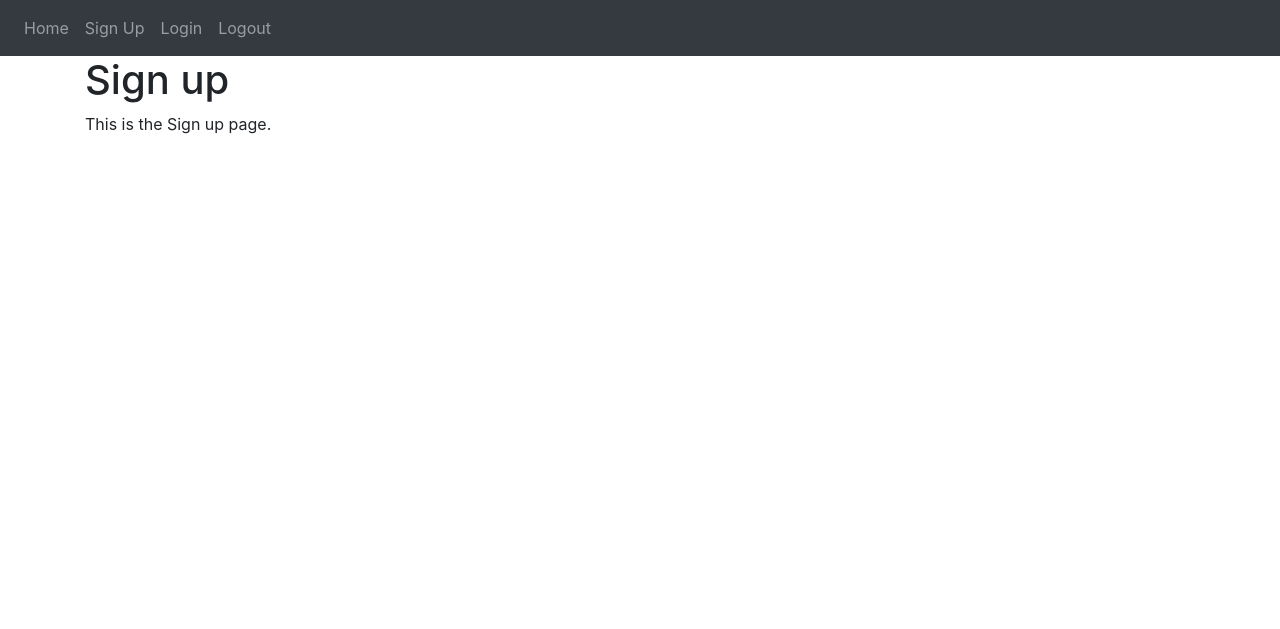
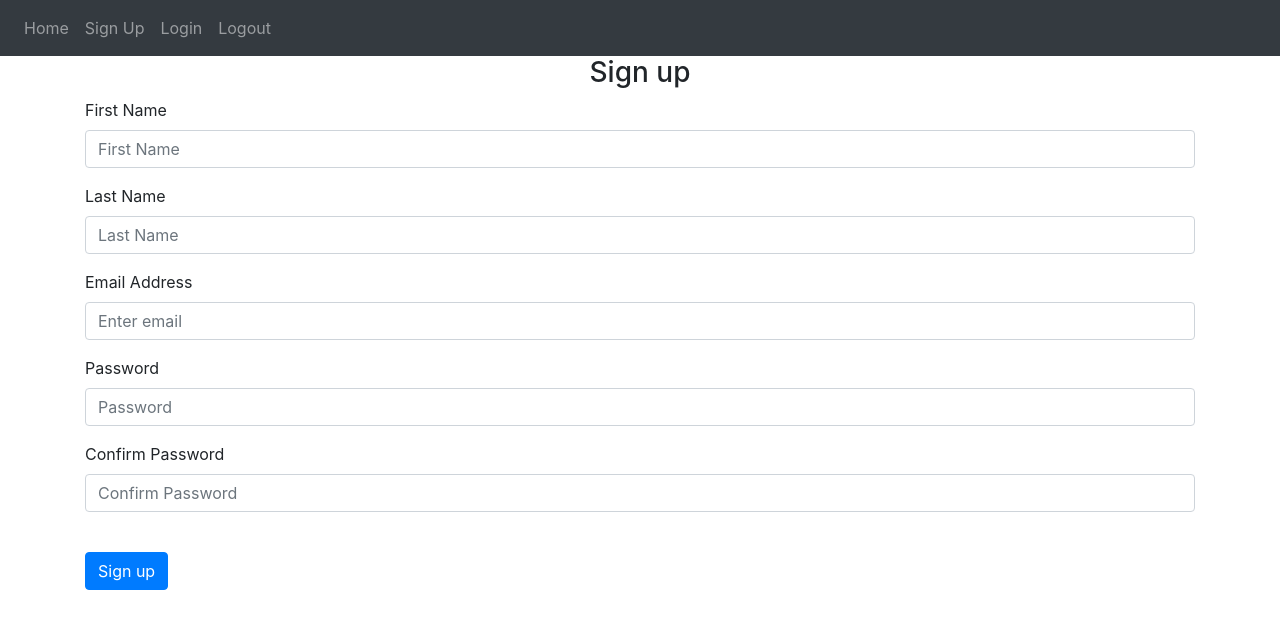
Before and after one commit to IvanGeorgievProgramming/PythonSelfStudy, a Flask app: page /sign-up in a window 1280 px wide. Shown: the top 629 px of the page. Run offline with Flask 2, Linux system fonts and the light colour scheme; some libraries are stand-ins or nearby versions.

Commit message:
Sign Up Page HTML

```diff
--- a/Flask/FlaskWebAppTutorial/website/templates/sign_up.html
+++ b/Flask/FlaskWebAppTutorial/website/templates/sign_up.html
@@ -12,7 +12,30 @@
 
 {% block content %}
 
-    <h1>Sign up</h1>
-    This is the Sign up page.
+    <form method="POST">
+        <h3 align="center">Sign up</h3>
+        <div class="form-group">
+            <label for="firstName">First Name</label>
+            <input type="text" class="form-control" id="firstName" name="firstName" placeholder="First Name" required>
+        </div>
+        <div class="form-group">
+            <label for="lastName">Last Name</label>
+            <input type="text" class="form-control" id="lastName" name="lastName" placeholder="Last Name" required>
+        </div>
+        <div class="form-group">
+            <label for="email">Email Address</label>
+            <input type="email" class="form-control" id="email" name="email" placeholder="Enter email" required>
+        </div>
+        <div class="form-group">
+            <label for="password">Password</label>
+            <input type="password" class="form-control" id="password" name="password" placeholder="Password" required>
+        </div>
+        <div class="form-group">
+            <label for="confirmPassword">Confirm Password</label>
+            <input type="password" class="form-control" id="confirmPassword" name="confirmPassword" placeholder="Confirm Password" required>
+        </div>
+        <br>
+        <button type="submit" class="btn btn-primary">Sign up</button>
+    </form>
 
 {% endblock %}
```
